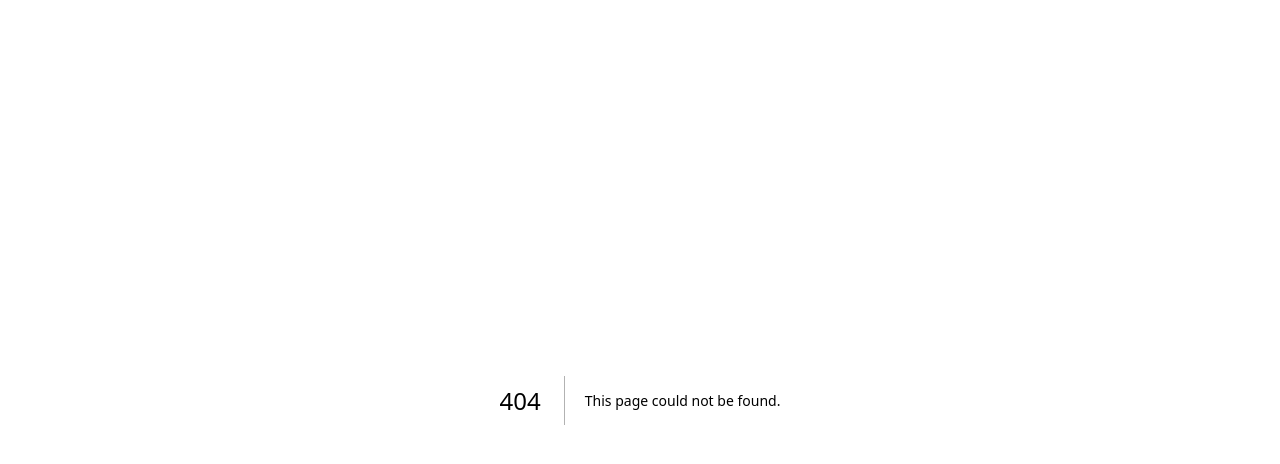
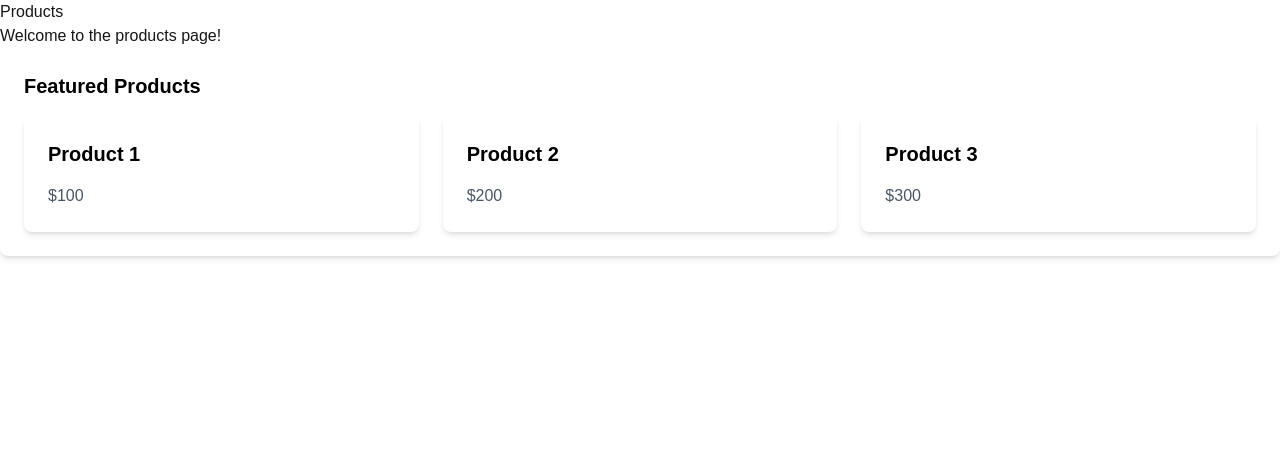
Before and after one commit to JuanMarks/introducao-nextjs, a Next.js app: page /products in a window 1280 px wide. Before the commit this address had no page. Shown: the top 464 px of the page. Built offline with nearby package versions, Linux system fonts and the light colour scheme.

Commit message:
feat: page e card de produtos

```diff
--- /dev/null
+++ b/src/app/products/page.tsx
@@ -0,0 +1,18 @@
+import CardProducts from "@/components/CardProducts";
+
+const produtos = [
+    { id : 1, name: 'Product 1', price: 100 },
+    { id : 2, name: 'Product 2', price: 200 },
+    { id : 3, name: 'Product 3', price: 300 },
+];
+
+
+export default function ProductsPage() {
+  return (
+    <div>
+      <h1>Products</h1>
+      <p>Welcome to the products page!</p>
+        <CardProducts products={produtos} />
+    </div>
+  );
+}
--- /dev/null
+++ b/src/components/CardProducts.tsx
@@ -0,0 +1,22 @@
+import { Product } from "@/types/products";
+interface CardProductsProps {
+  products: Product[];
+}
+
+export default function CardProducts({ products }: CardProductsProps) {
+  return (
+    <div className="bg-white shadow-md rounded-lg p-6">
+      <h2 className="text-xl font-semibold mb-4 text-black">Featured Products</h2>
+      <div className="grid grid-cols-1 sm:grid-cols-2 lg:grid-cols-3 gap-6">
+        {/* Example product card */}
+        {products.map((product) => (
+            <div key={product.id} className="bg-white shadow-md rounded-lg p-6">
+                <h2 className="text-xl font-semibold mb-4 text-black">{product.name}</h2>
+                <p className="text-gray-600 text-black">${product.price}</p>
+            </div>
+        ))}
+        {/* Repeat for more products */}
+      </div>
+    </div>
+  );
+}
--- /dev/null
+++ b/src/types/products.ts
@@ -0,0 +1,9 @@
+export type Product = {
+    id: number;
+    name: string;
+    description?: string;
+    price: number;
+    imageUrl?: string;
+    category?: string;
+    inStock?: boolean;
+};
```
